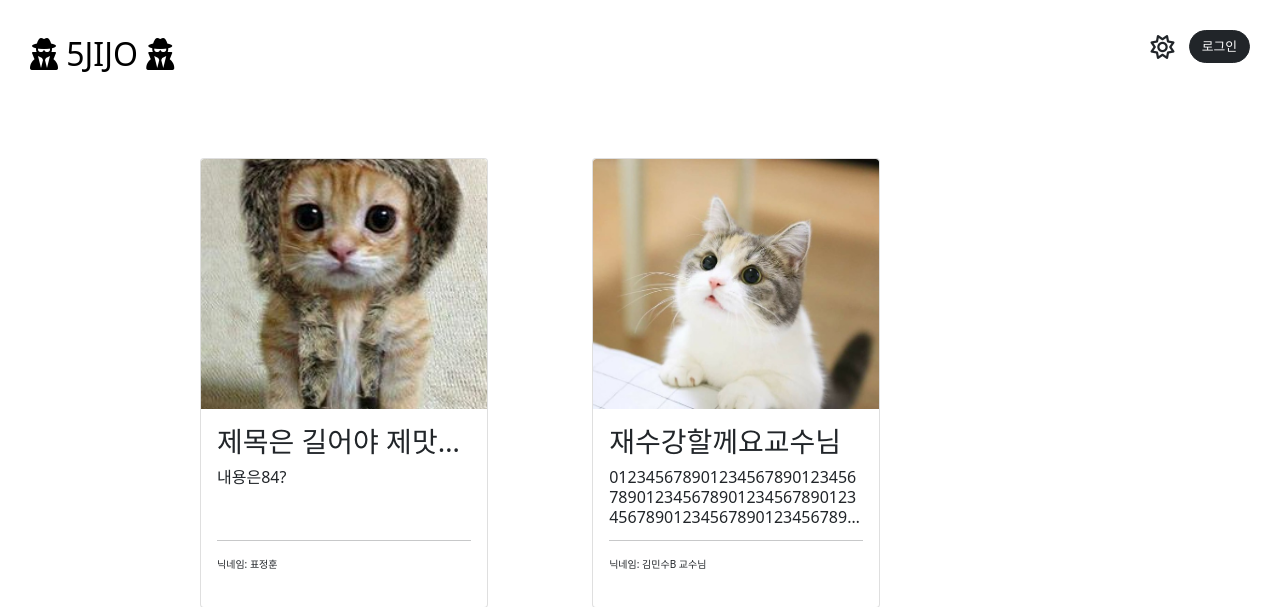
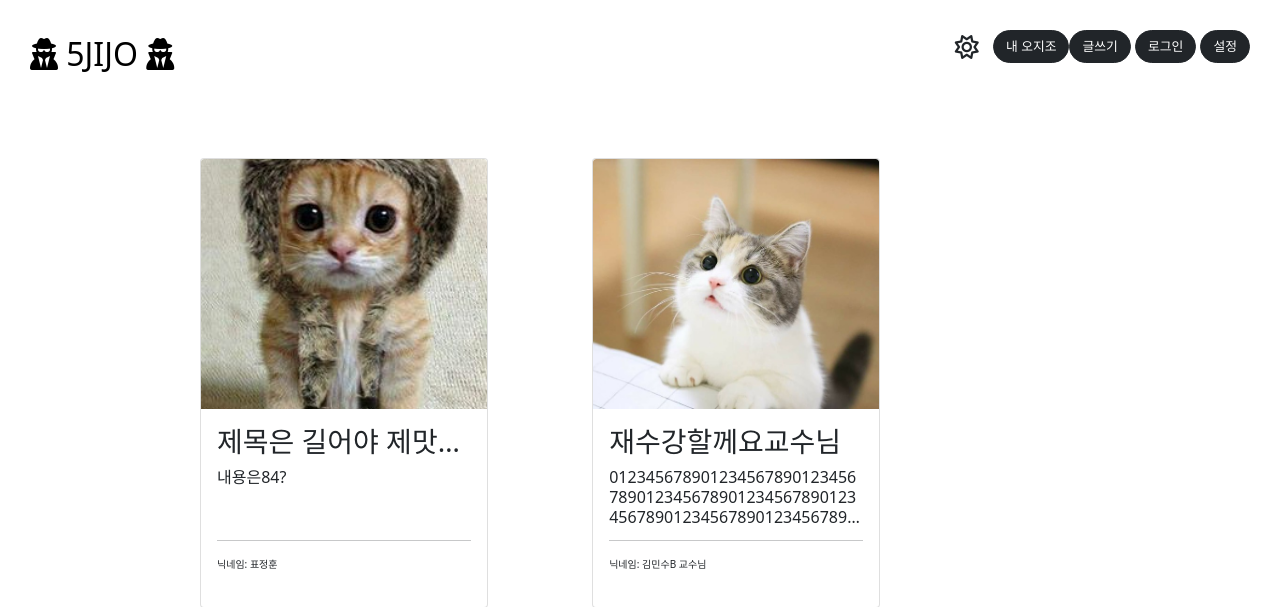
Before and after one commit to ALAJAKA/ojijo, a Python web app: template templates/pyo_main.html in a window 1280 px wide. Shown: the top 607 px of the page. Run offline with Jinja, Linux system fonts and the light colour scheme; the template is opened without the code that fills it, so the values that code supplies are empty; some libraries are stand-ins or nearby versions.

Commit message:
html끼리 연결함

```diff
--- a/templates/board.html
+++ b/templates/board.html
@@ -78,7 +78,7 @@
 
     <!-- 삭제 버튼 -->
     <div class="delete-board">
-        <button type="button" class="btn btn-success">게시글 수정 하기</button>
+        <button type="button" class="btn btn-success" onclick="location.href='write_post.html' ">게시글 수정 하기</button>
         <button type="button" class="btn btn-danger" onclick="delete_board()">게시글 삭제 하기</button>
     </div>
 
--- a/templates/join.html
+++ b/templates/join.html
@@ -50,7 +50,7 @@
           <input style="height:50px"  type="password" class="form-control" id="email" placeholder="email주소를 입력해 주세요.">
         </div>
         <div id="btnbox">
-          <button type="submit" class="btn btn-primary">회원가입</button>
+          <button type="button" class="btn btn-primary" onclick="location.href='login.html' ">회원가입</button>
         </div>
       </form>
     </div>
--- a/templates/login.html
+++ b/templates/login.html
@@ -27,7 +27,7 @@
           <div id="logo" style="">
           </div>
         </nav>
-        <form id = "loginPw">
+        <form id = "loginPw" action="pyo_main.html">
           <div class="mb-3">
             <input style="height:50px" type="email" class="form-control" id="userId" aria-describedby="emailHelp" placeholder="아이디를 입력해 주세요.">
           </div>
@@ -36,7 +36,7 @@
           </div>
           <div id="btnbox">
             <button type="submit" class="btn btn-primary">로그인</button>
-            <button type="submit" class="btn btn-primary">회원가입</button>
+            <button type="button" class="btn btn-primary" onclick="location.href='join.html' ">회원가입</button>
           </div>
         </form>
       </div>
--- a/templates/pyo_main.html
+++ b/templates/pyo_main.html
@@ -209,12 +209,17 @@
     <div class="top-right">
         <!-- 쓸모없는 이모지-->
         <i class="fa-regular fa-sun" onclick="change_color()"></i>
-        <button type="button" class="btn btn-dark" onclick="test_post()">로그인</button>
+
+        <button type="button" class="btn btn-dark" onclick="location.href='personal.html' ">내 오지조</butto>
+        <button type="button" class="btn btn-dark" onclick="location.href='write_post.html' ">글쓰기</button>
+        <button type="button" class="btn btn-dark" onclick="location.href='login.html' ">로그인</button>
+        <button type="button" class="btn btn-dark" onclick="location.href='mypage.html' ">설정</button>
     </div>
 </nav>
 
+
 <!-- 게시물 -->
-<div class="card" style="width: 18rem;">
+<div class="card" style="width: 18rem;" onclick="location.href='board.html' ">
     <img src="../static/picture/01.jpg" class="card-img-top" alt="이미지">
     <div class="card-body">
         <h3 class="card-title">제목은 길어야 제맛이지</h3>
```
Also changed, not shown: templates/personal.html (+4 -4 lines), templates/write_post.html (+1 -24 lines).
